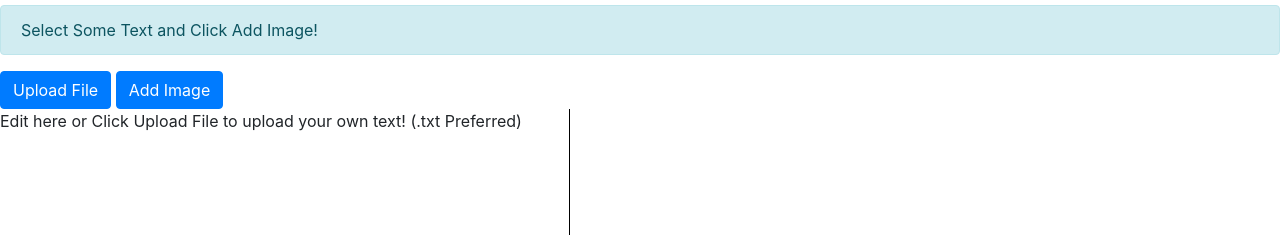
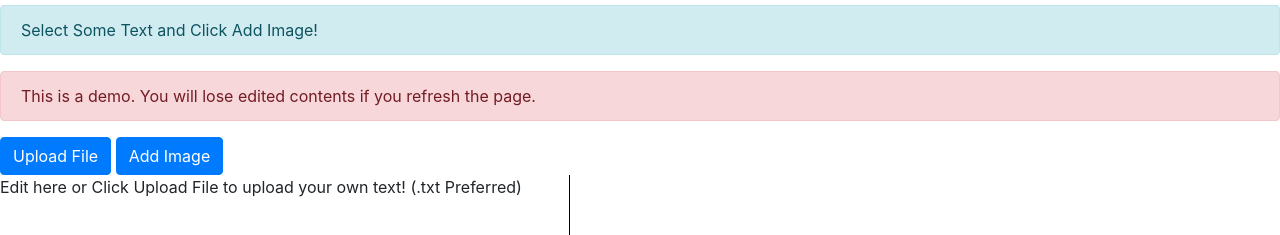
Before and after one commit to OceanMyang/picture-book-demo, a website: page index.html in a window 1280 px wide. Shown: the part 51-286 px from the top of the page. Drawn offline with nearby package versions, Linux system fonts and the light colour scheme.

Commit message:
demo clarification

```diff
--- a/index.html
+++ b/index.html
@@ -20,6 +20,9 @@
 			<div class="alert alert-info">
 				Select Some Text and Click Add Image!
 			</div>
+			<div class="alert alert-danger">
+				This is a demo. You will lose edited contents if you refresh the page.
+			</div>
 			<div id="upload-file" class="btn btn-primary">Upload File</div>
 			<div id="add-link" class="btn btn-primary">Add Image</div>
 		</header>
```
